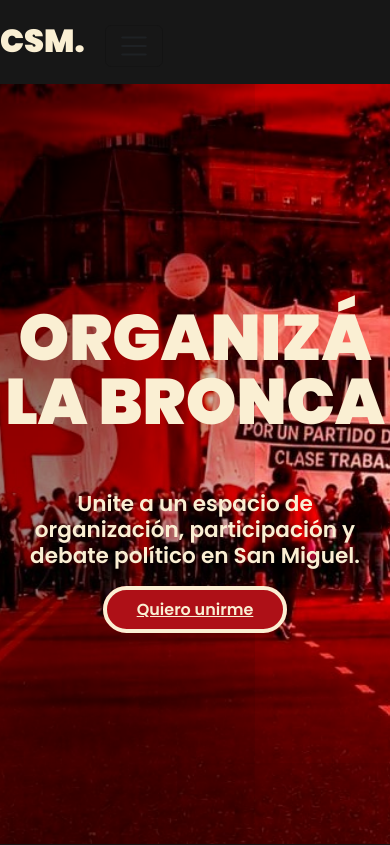
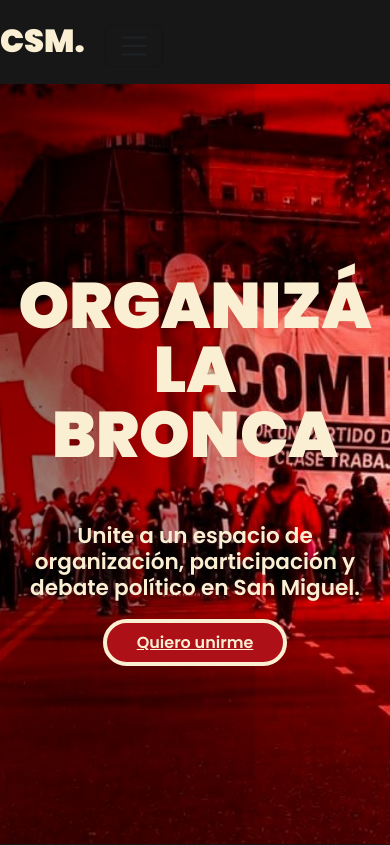
Before and after one commit to maximilianoVelazco/csm, a plain HTML site: page index.html in a window 390 px wide. Shown: the top 845 px of the page. Drawn offline with nearby package versions, Linux system fonts and the light colour scheme.

Commit message:
margeness de elementos del hero

```diff
--- a/index.html
+++ b/index.html
@@ -49,10 +49,10 @@
             <div class="container-fluid capa-sombra">
                 <div class="lg:container gx-0 contenido-hero">
                     <div class="row d-flex">
-                        <div class="col-12 md:col-9 gx-0 titulo-hero text-center md:text-start">
+                        <div class="col-12 md:col-9 titulo-hero text-center md:text-start">
                             <h2 class="t-beige fs-6xl">ORGANIZÁ LA BRONCA</h2>
                         </div>
-                        <div class="col-12 md:col-6 gx-0 unite text-center md:text-start">
+                        <div class="col-12 md:col-6 unite text-center md:text-start">
                             <h4 class="t-beige fs-2xl">Unite a un espacio de organización, participación y debate político en San Miguel.</h4>
                             <!-- <p class="fs-lg t-beige">ladumistööstuses. aastatest, mil tundmatu printija võttis hulga suvalist teksti, et teha trükinäidist. Lorem Ipsum ei ole ainult vii</p> -->
                             <a class="boton-dark" href="https://comunidaddeizquierda.com/" target="_blank">Quiero unirme</a>
```
